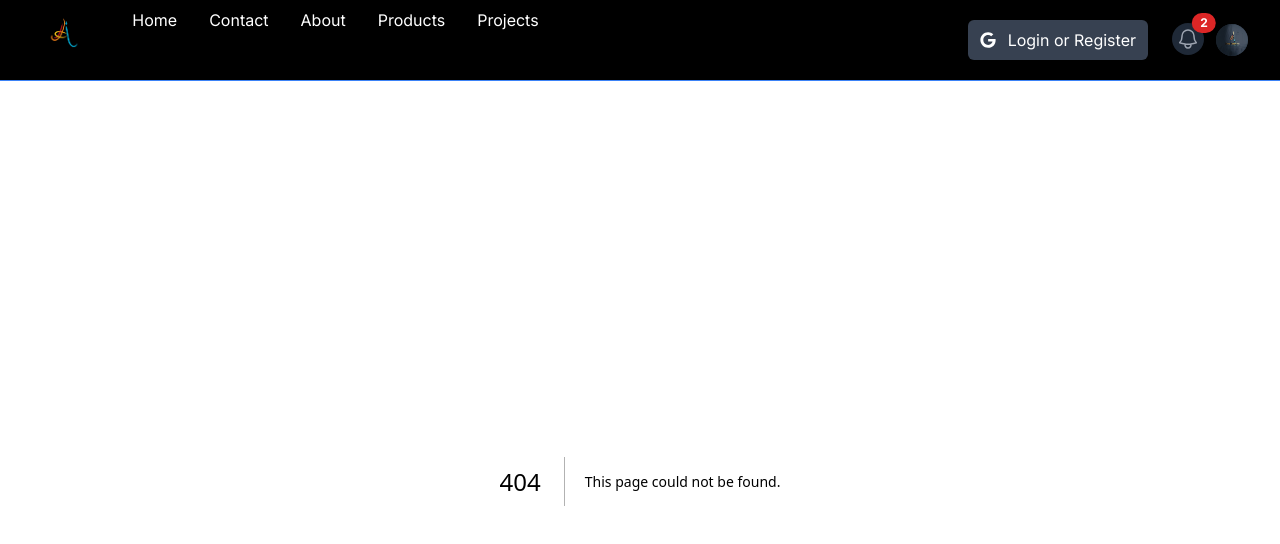
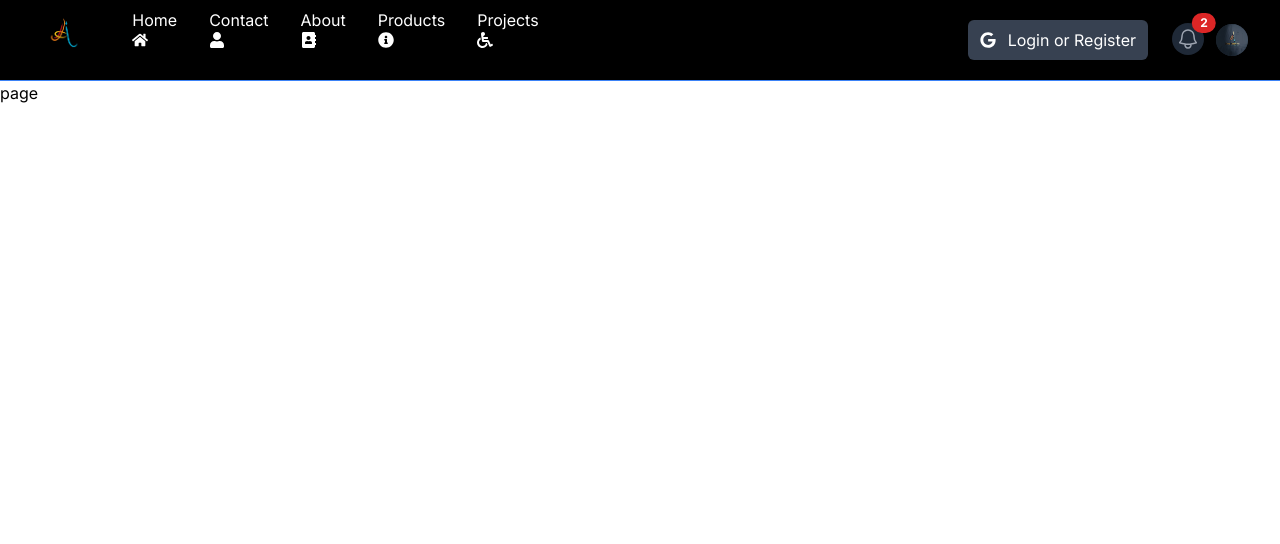
Before and after one commit to erDeep64930/Next_tut, a Next.js app: page /projects in a window 1280 px wide. Before the commit this address had no page. Shown: the top 544 px of the page. Built offline with nearby package versions, Linux system fonts and the light colour scheme.

Commit message:
react icon has been added

```diff
--- /dev/null
+++ b/app/projects/page.jsx
@@ -0,0 +1,9 @@
+import React from 'react'
+
+const page = () => {
+  return (
+    <div>page</div>
+  )
+}
+
+export default page
--- /dev/null
+++ b/app/properties/page.jsx
@@ -0,0 +1,9 @@
+
+
+const page = () => {
+  return (
+    <div>page</div>
+  )
+}
+
+export default page
--- a/components/Navbar.jsx
+++ b/components/Navbar.jsx
@@ -47,16 +47,20 @@ const Navbar = () => {
                         {/* <!-- Desktop Menu Hidden below md screens --> */}
                         <div className="hidden md:ml-6 md:block">
                             <div className="flex space-x-2">
-                {menuItem.map(({ id, title, path }) => {
+                                {menuItem.map(({ id, title, path, icon }) => {
                                     return (
-                    <div key={id}>
+                                        <div key={id} className="flex space-x-3">
                                             <Link
                                                 href={path}
-                        className={`${
-                          pathname === "path" ? "bg-black" : ""
+                                                className={`${pathname === "path" ? "bg-black" : ""
                                                     }text-white  hover:bg-gray-900 hover:text-white rounded-md px-3 hover:px-3 hover:py-2`}
-                      >
-                        {title}
+                                            >   {title}
+                                                <div>
+                                                    {icon}
+                                                </div>
+
+
+
                                             </Link>
                                         </div>
                                     );
--- a/constant/constant.jsx
+++ b/constant/constant.jsx
@@ -1,8 +1,11 @@
+import { FaHome, FaUser, FaAddressBook, FaInfoCircle, FaWheelchair } from 'react-icons/fa';
+
+
+
 export const menuItem = [
-    {id:1, title:"Home", path:"/"},
-    {id:2, title:"Contact", path:"/contact"},
-    {id:3, title:"About", path:"/about"},
-    {id:4, title:"Products", path:"/products"},
-    {id:5, title:"Projects", path:"/projects"},
-
-]
+    { id: 1, title: "Home", path: "/", icon: <FaHome /> },
+    { id: 2, title: "Contact", path: "/contact", icon: <FaUser /> },
+    { id: 3, title: "About", path: "/about", icon: <FaAddressBook /> },
+    { id: 4, title: "Products", path: "/products", icon: <FaInfoCircle /> },
+    { id: 5, title: "Projects", path: "/projects", icon: <FaWheelchair /> },
+];
```
Lines whose indentation alone changed are shown as unchanged.
